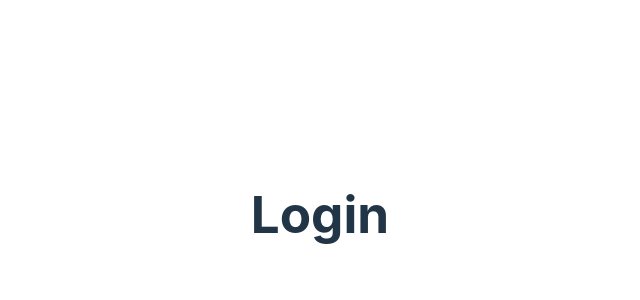
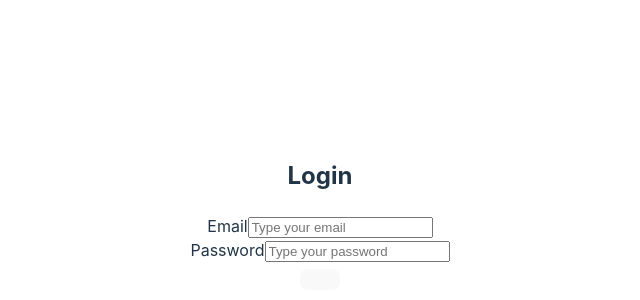
Before and after one commit to wen2811/CalorieTracker, a React (Vite) app: page /login in a window 1280 px wide. Shown: the part 186-486 px from the top of the page, without its empty margins (320-960 px from the left). Built offline with nearby package versions, Linux system fonts and the light colour scheme.

Commit message:
add login page with authentication functionality

```diff
--- a/package.json
+++ b/package.json
@@ -13,6 +13,7 @@
     "axios": "^1.8.1",
     "react": "^18.3.1",
     "react-dom": "^18.3.1",
+    "react-hook-form": "^7.54.2",
     "react-router-dom": "^6.30.0"
   },
   "devDependencies": {
--- a/src/App.jsx
+++ b/src/App.jsx
@@ -1,6 +1,6 @@
 import {BrowserRouter, Navigate, Route, Routes} from 'react-router-dom';
 import './App.css'
-import {Login} from "./pages/login/login.jsx";
+import Login from "./pages/login/login.jsx";
 import {useAuth} from "./context/authContext.jsx";
 
 // Protected route component that checks auth status
--- a/src/pages/login/login.jsx
+++ b/src/pages/login/login.jsx
@@ -1,4 +1,68 @@
-export const Login = () => {
+import React, { useState} from "react";
+import { useNavigate } from "react-router-dom";
+import { useAuth} from "../../context/authContext.jsx";
+import axios from "axios";
 
-    return <h1>Login</h1>
+const Login = () => {
+    const [email, setEmail] = useState('');
+    const [password, setPassword] = useState('');
+    const [error, setError] = useState('');
+    const [loading, setLoading] = useState(false);
+    const { login, register, errors } = useAuth();
+    const navigate = useNavigate();
+
+    const handleSubmit = async event => {
+        event.preventDefault();
+        setLoading(true);
+        setError('');
+
+        try {
+            await login(email, password);
+            navigate('/login');
+        } catch (error) {
+          console.error("Failed to login", error);
+        }
+    };
+
+    return (
+        <div className="login-container">
+            <div className="login-form">
+                <h2 className="login-title">Login</h2>
+                {error && <p className="login-error">{error}</p>}
+                <form onSubmit={handleSubmit}>
+                    <div className="form-group">
+                        <label htmlFor="email" className="form-label">Email</label>
+                        <input
+                            type="email"
+                            id="email"
+                            className="form-input"
+                            value={email}
+                            onChange={event => setEmail(event.target.value)}
+                            placeholder="Type your email"
+                            required
+                            />
+                    </div>
+                    <div className="form-group">
+                        <label htmlFor="password" className="form-label">Password</label>
+                        <input
+                            type="password"
+                            id="password"
+                            className="form-input"
+                            value={password}
+                            onChange={event => setPassword(event.target.value)}
+                            placeholder="Type your password"
+                            required
+                            />
+                    </div>
+                    <button
+                        type="submit"
+                        className="login-submit"
+                        disabled={loading}
+                        text="Log in">
+                    </button>
+                </form>
+            </div>
+        </div>
+    )
 }
+export default Login;
```
Also changed, not shown: 1 other file (tests, documents, lock files or other folders).
